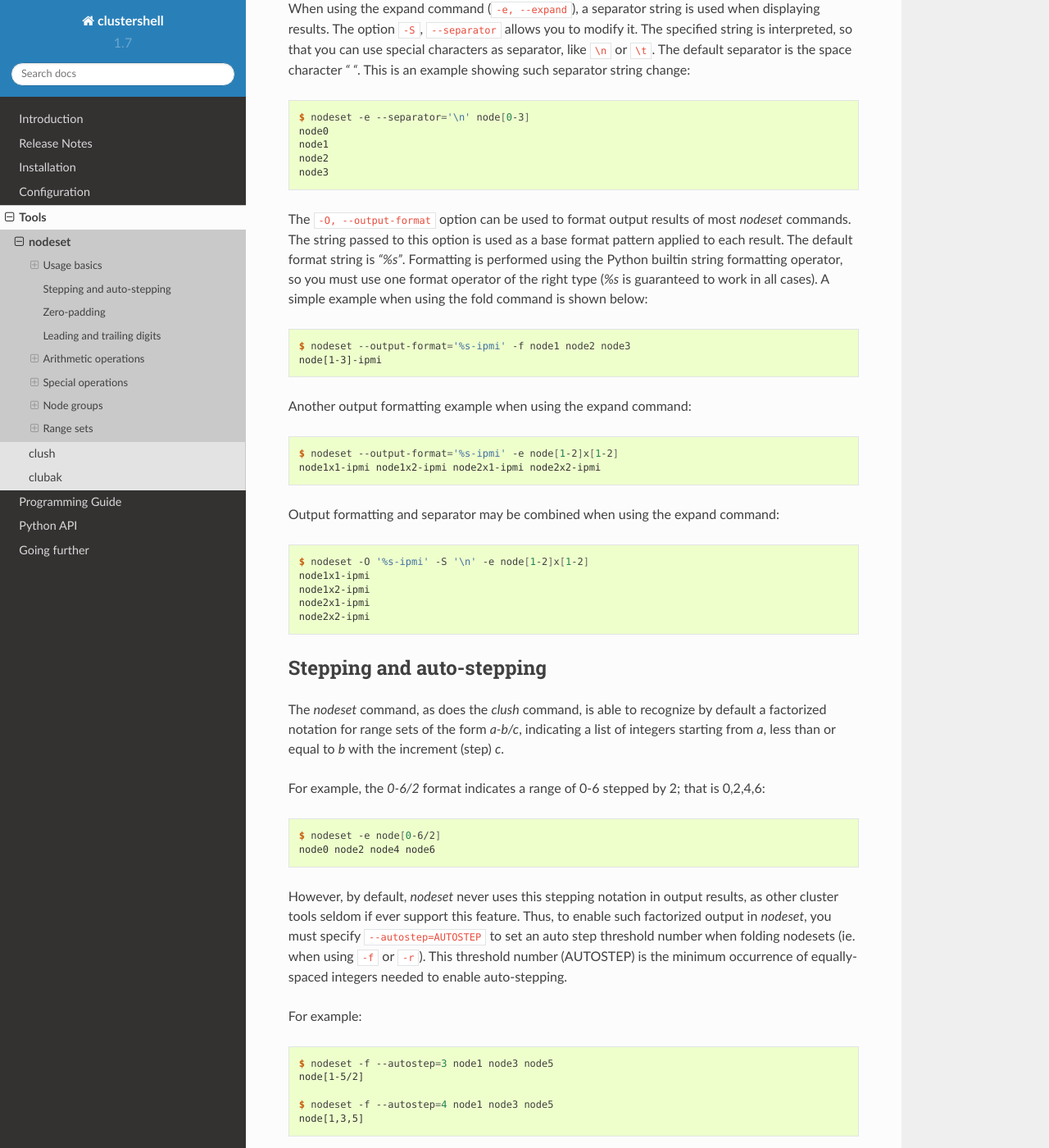
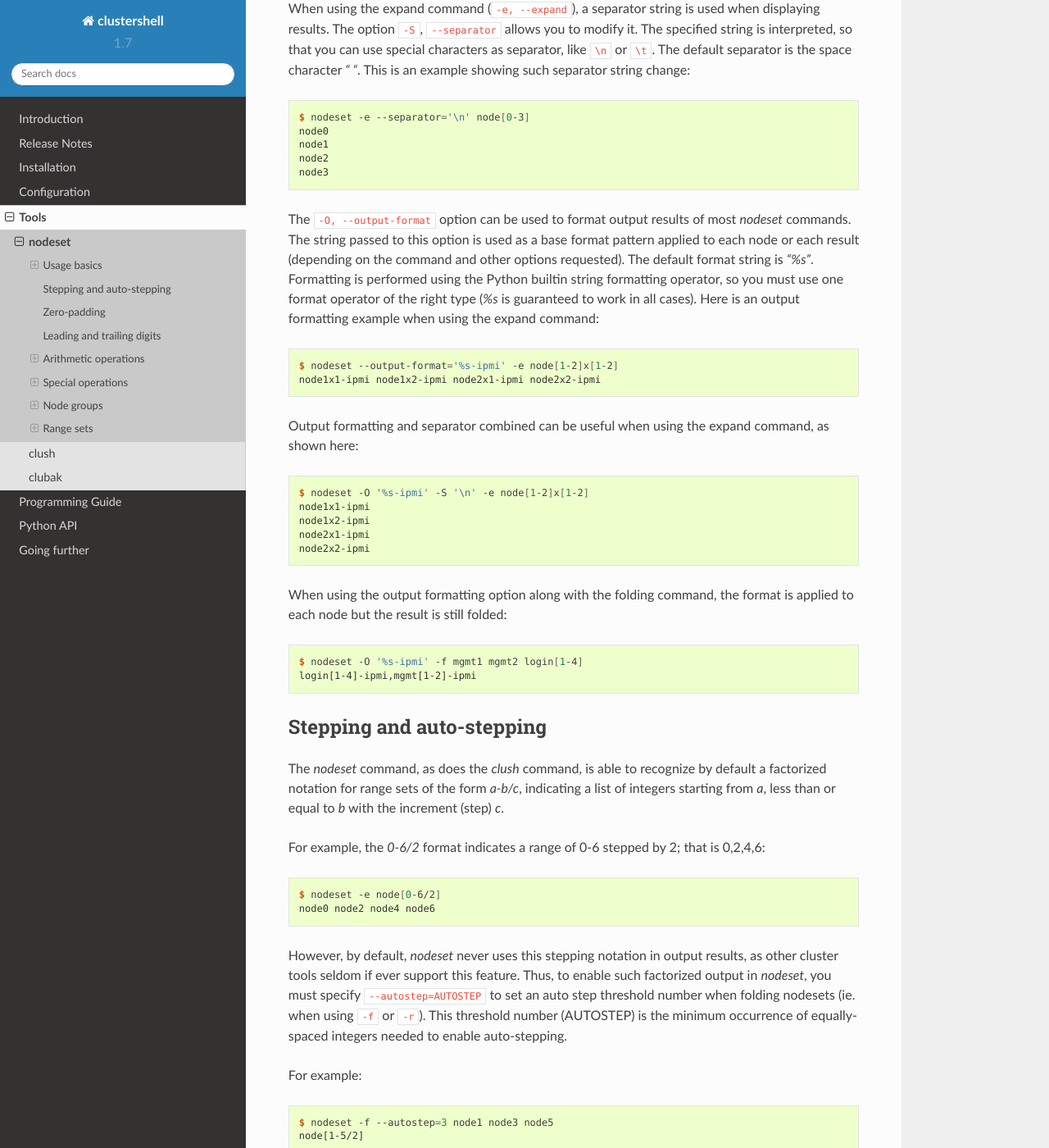
Before and after one commit to cea-hpc/clustershell, a Sphinx documentation site: the page built from doc/sphinx/tools/nodeset.rst, in a window 1280 px wide and 1400 px high, scrolled down 2663 px. Shown: the whole window at 82% size. Built offline with Sphinx 7.4.7 and the Read the Docs theme 2.0.0, drawn with Linux system fonts in a browser that asks for light colours.

Commit message:
CLI/Nodeset.py: fix output-format when folding
Fix --output-format / -O when using -f by applying format to each node
as it makes little sense to apply it on the final result in that case.

Closes #277.

Change-Id: Ic3b4d28af6620615997a86519dc0ca5524bfd7c6

```diff
--- a/doc/sphinx/tools/nodeset.rst
+++ b/doc/sphinx/tools/nodeset.rst
@@ -171,28 +171,29 @@ change::
 
 The ``-O, --output-format`` option can be used to format output results of
 most *nodeset* commands. The string passed to this option is used as a base
-format pattern applied to each result. The default format string is *"%s"*.
-Formatting is performed using the Python builtin string formatting operator,
-so you must use one format operator of the right type (*%s* is guaranteed to
-work in all cases). A simple example when using the fold command is shown
-below::
-
-    $ nodeset --output-format='%s-ipmi' -f node1 node2 node3
-    node[1-3]-ipmi
-
-Another output formatting example when using the expand command::
+format pattern applied to each node or each result (depending on the command
+and other options requested). The default format string is *"%s"*.  Formatting
+is performed using the Python builtin string formatting operator, so you must
+use one format operator of the right type (*%s* is guaranteed to work in all
+cases). Here is an output formatting example when using the expand command::
 
     $ nodeset --output-format='%s-ipmi' -e node[1-2]x[1-2]
     node1x1-ipmi node1x2-ipmi node2x1-ipmi node2x2-ipmi
 
-Output formatting and separator may be combined when using the expand
-command::
+Output formatting and separator combined can be useful when using the expand
+command, as shown here::
 
     $ nodeset -O '%s-ipmi' -S '\n' -e node[1-2]x[1-2]
     node1x1-ipmi
     node1x2-ipmi
     node2x1-ipmi
     node2x2-ipmi
+
+When using the output formatting option along with the folding command, the
+format is applied to each node but the result is still folded::
+
+    $ nodeset -O '%s-ipmi' -f mgmt1 mgmt2 login[1-4]
+    login[1-4]-ipmi,mgmt[1-2]-ipmi
 
 
 .. _nodeset-stepping:
```
Also changed, not shown: 3 other files.
